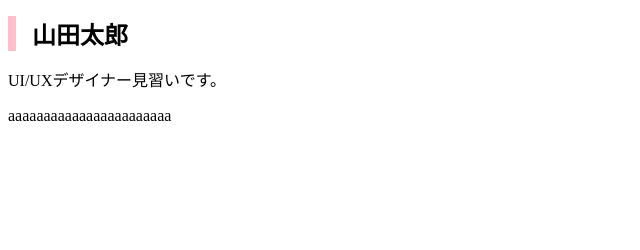
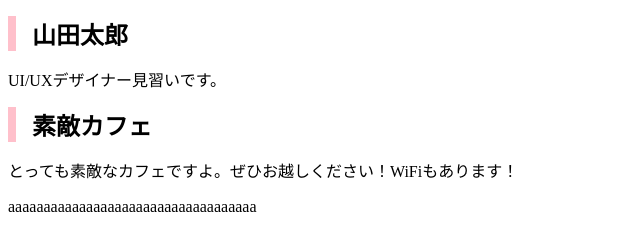
Before and after one commit to 210312a/MyCafe, a plain HTML site: page index.html in a window 1280 px wide. Shown: the whole page, without its empty margins (0-640 px from the left). Drawn offline with Linux system fonts and the light colour scheme.

Commit message:
Add files via upload

```diff
--- a/index.html
+++ b/index.html
@@ -8,8 +8,10 @@
 <body>
   <h1>山田太郎</h1>
   <p>UI/UXデザイナー見習いです。</p>
-  <div>
-    aaaaaaaaaaaaaaaaaaaaaaa
-  </div>
+    <h1>素敵カフェ</h1>
+    <p>とっても素敵なカフェですよ。ぜひお越しください！WiFiもあります！</p>
+    <div>
+        aaaaaaaaaaaaaaaaaaaaaaaaaaaaaaaaaaa
+    </div>
 </body>
 </html>
```
